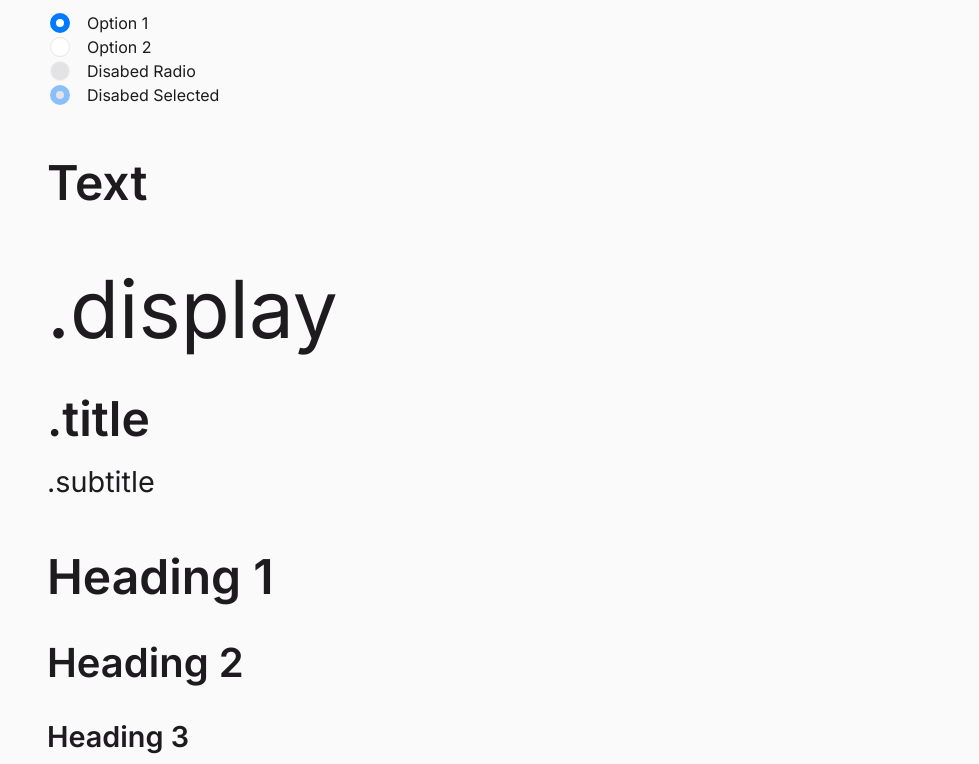
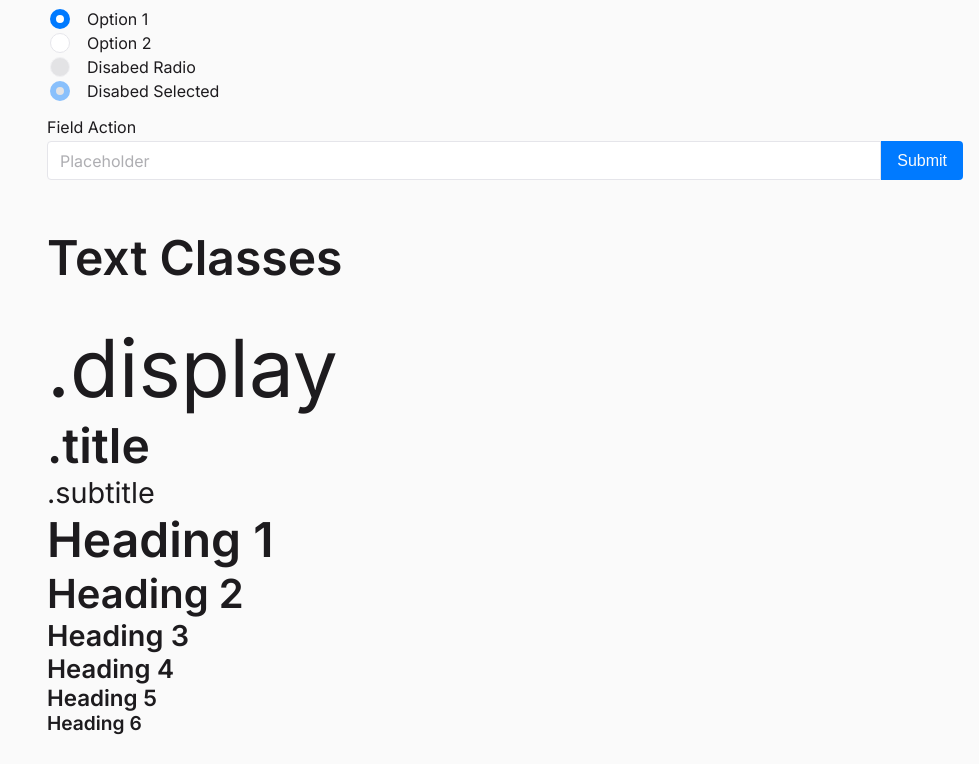
Before and after one commit to sschandi/basecss, a website: page docs/index.html in a window 1280 px wide. Shown: the part 4417-5181 px from the top of the page, without its empty margins (301-1280 px from the left). Drawn offline with Linux system fonts and the light colour scheme.

Commit message:
feat(docs): add field action to docs

```diff
--- a/docs/index.html
+++ b/docs/index.html
@@ -321,14 +321,21 @@
           <label for="radio3" class="radio"><input id="radio3" name="radio" type="radio" disabled="true"> Disabed Radio</label>
           <label for="radio4" class="radio"><input id="radio4" name="radio2" type="radio" checked="checked" disabled="true"> Disabed Selected</label>
         </div>
+        <div class="input-field">
+          <label for="text-input">Field Action</label>
+          <div class="field-action">
+            <input id="text-action" type="text" name="text-action" placeholder="Placeholder" class="input" />
+            <button class="btn btn-primary">Submit</button>
+          </div>
+        </div>
       </div>
     </article>
 
     <article id="text-els">
       <header>
-        <h1>Text</h1>
+        <h1>Text Classes</h1>
       </header>
-      <section>
+      <section class="text-demo">
         <h1 class="display">.display</h1>
         <h2 class="title">.title</h2>
         <p class="subtitle">.subtitle</p>
--- a/docs/main.css
+++ b/docs/main.css
@@ -619,7 +619,6 @@ h6 {
 }
 
 .text-content {
-  font-size: 1.2rem;
   line-height: 1.5;
   word-wrap: break-word;
   word-break: break-word;
@@ -769,6 +768,7 @@ img {
 }
 
 a.btn {
+  text-decoration: none;
   display: inline-block;
   text-align: center;
 }
@@ -784,6 +784,7 @@ a.btn {
 }
 
 .input, .select, .textarea {
+  display: block;
   width: 100%;
   height: 39px;
   font-size: 16px;
@@ -796,7 +797,7 @@ a.btn {
   padding: 0.5rem 0.75rem;
 }
 .input:focus, .select:focus, .textarea:focus {
-  box-shadow: none, 0 0 0 2px rgba(66, 153, 225, 0.45);
+  box-shadow: 0 0 0 2px rgba(66, 153, 225, 0.45);
   outline: none;
 }
 .input::placeholder, .select::placeholder, .textarea::placeholder {
@@ -807,9 +808,18 @@ a.btn {
   opacity: 0.45;
   background-color: var(--gray-300);
 }
+.input--compact {
+  height: 32px;
+  font-size: 0.8rem;
+  padding: 0.25rem 0.5rem;
+}
+.input--alt {
+  background-color: #ffffff;
+}
 
 .textarea {
   height: auto;
+  resize: vertical;
 }
 
 .select {
@@ -936,6 +946,26 @@ a.btn {
   margin-bottom: 0;
 }
 
+.field-action {
+  display: flex;
+  margin-bottom: 0.25rem;
+}
+.field-action :first-child {
+  border-radius: 0.25rem 0 0 0.25rem;
+}
+.field-action :last-child {
+  border-radius: 0 0.25rem 0.25rem 0 !important;
+}
+.field-action .field__input {
+  flex-grow: 1;
+  margin: 0;
+}
+.field-action .btn {
+  display: flex;
+  align-items: center;
+  border-radius: 0;
+}
+
 .list {
   margin: 0.5rem 0;
   padding-left: 1rem;
--- a/docs/styles.css
+++ b/docs/styles.css
@@ -80,3 +80,8 @@ h1 .code, h2 .code, h3 .code, h4 .code {
   align-items: center;
   justify-content: center;
 }
+
+/* Overriding global #docs h1, h2, h3 margins which are not included in library */
+.text-demo h1, .text-demo h2, .text-demo h3 {
+  margin: 0 !important;
+}
```
Also changed, not shown: 1 other file.
